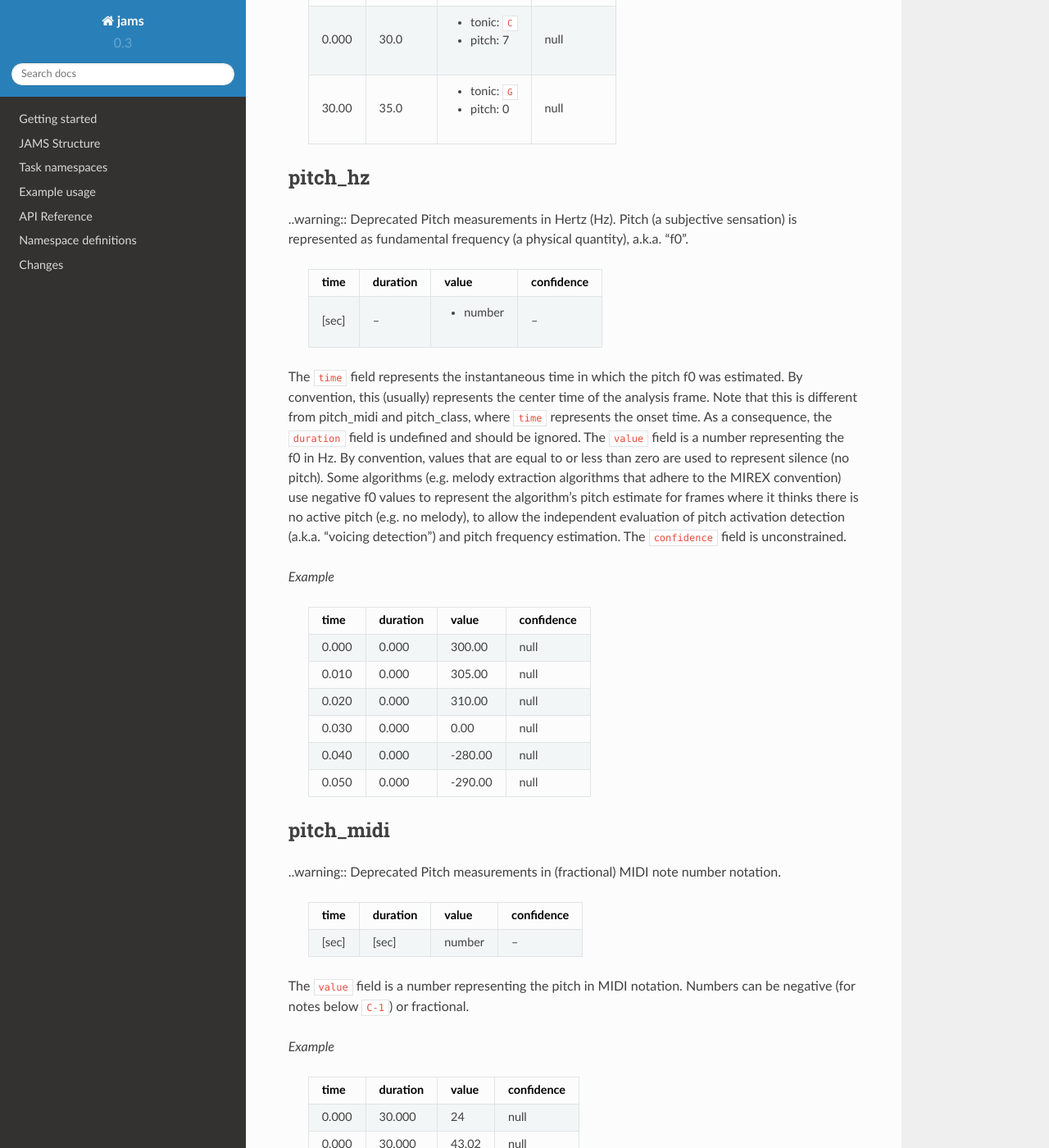
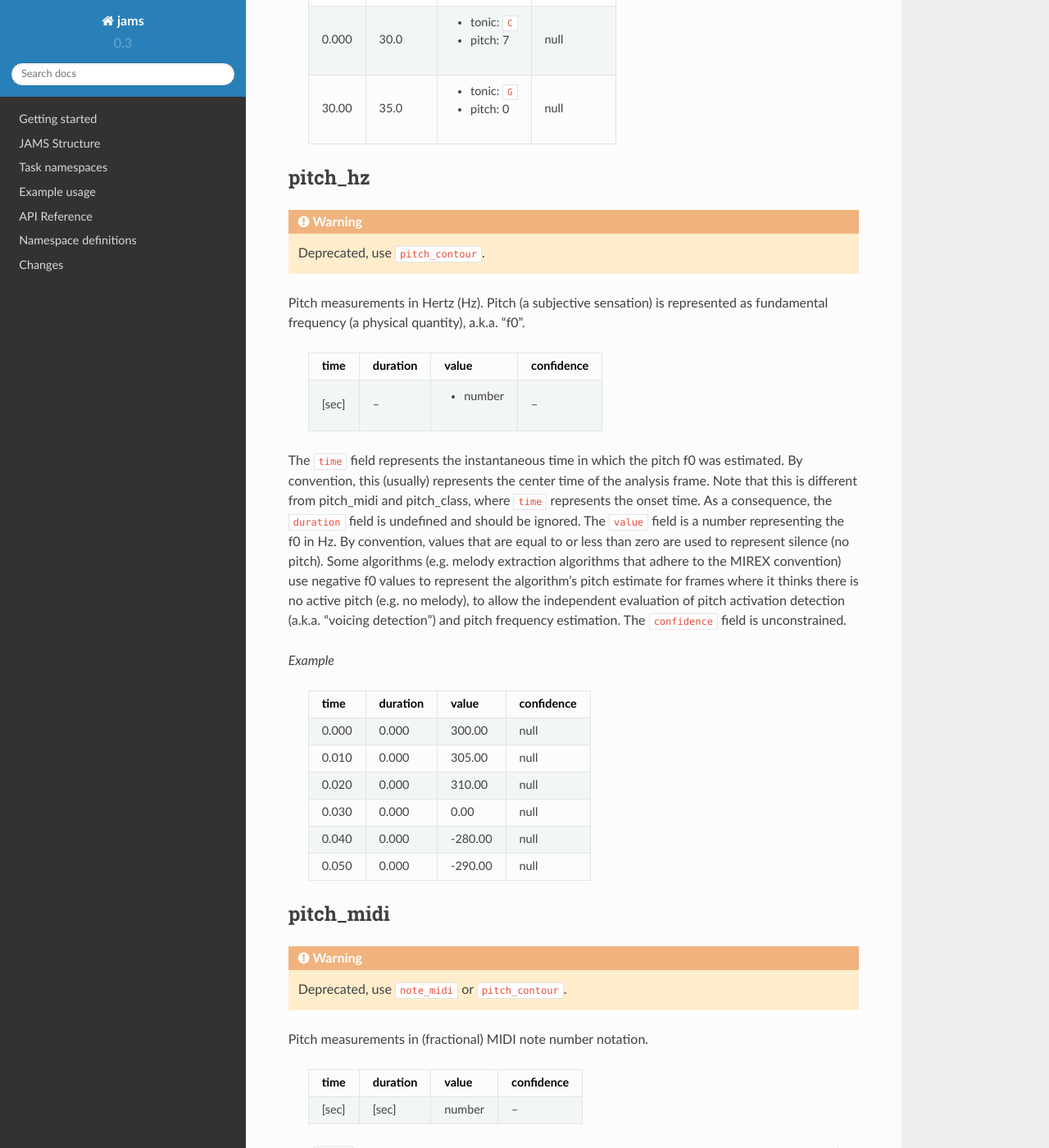
Before and after one commit to marl/jams, a Sphinx documentation site: the page built from docs/namespaces/pitch.rst, in a window 1280 px wide and 1400 px high, scrolled down 2566 px. Shown: the whole window at 82% size. Built offline with Sphinx 7.4.7 and the Read the Docs theme 2.0.0, drawn with Linux system fonts in a browser that asks for light colours.

Commit message:
fix deprecation warning

```diff
--- a/docs/namespaces/pitch.rst
+++ b/docs/namespaces/pitch.rst
@@ -126,7 +126,8 @@ and a pitch class ``pitch`` as an integer scale degree.  The ``confidence`` fiel
 
 pitch_hz
 ~~~~~~~~
-..warning:: Deprecated
+.. warning:: Deprecated, use ``pitch_contour``.
+
 Pitch measurements in Hertz (Hz). Pitch (a subjective sensation) is represented
 as fundamental frequency (a physical quantity), a.k.a. "f0".
 
@@ -170,7 +171,8 @@ estimation. The ``confidence`` field is unconstrained.
 
 pitch_midi
 ~~~~~~~~~~
-..warning:: Deprecated
+.. warning:: Deprecated, use ``note_midi`` or ``pitch_contour``.
+
 Pitch measurements in (fractional) MIDI note number notation.
 
     ===== ======== ====== ==========
```
